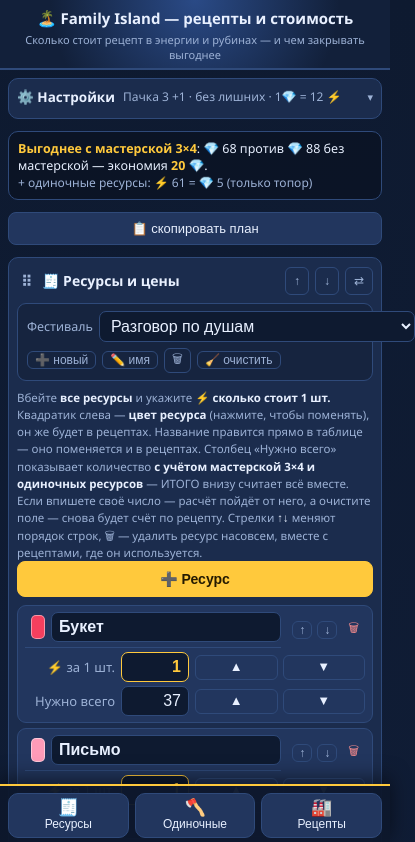
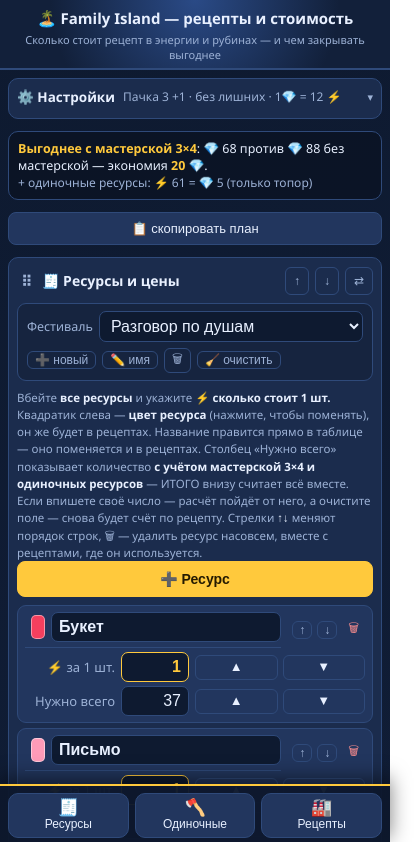
Before and after one commit to olgalunohod/family-island, a plain HTML site: page index.html in a window 390 px wide. Shown: the top 842 px of the page, 415 px wide, since content can reach past the window. Drawn offline with Linux system fonts and the light colour scheme.

Commit message:
Сборка 17.11 (2): длинные названия фестивалей больше не растягивают страницу

```diff
--- a/index.html
+++ b/index.html
@@ -1,6 +1,7 @@
 <!DOCTYPE html>
 <html lang="ru">
-<!-- версия: 2026-11-17 (1) — во вшитый набор добавлены три новых фестиваля: «Цифровой мир», «Истории Дня Независимости: Часть 4», «Разговор по душам» — всего 22 фестиваля, всё как в облаке;
+<!-- версия: 2026-11-17 (2) — исправлено: длинное название фестиваля («Истории Дня Независимости: Часть 4») растягивало список «Фестиваль» и страница уезжала вбок; теперь список всегда по ширине карточки, длинные названия подрезаются, а полное название видно при нажатии;
+2026-11-17 (1) — во вшитый набор добавлены три новых фестиваля: «Цифровой мир», «Истории Дня Независимости: Часть 4», «Разговор по душам» — всего 22 фестиваля, всё как в облаке;
 2026-11-09 (1) — из всех рецептов убрана строка «💎 игра просит» (она не заполнялась, данные в ней не потерялись — просто не показываются); значок 🗑 у рецепта теперь стоит на одной строке с названием (и на телефоне, и на компьютере); под общей суммой теперь сравнение двух вариантов сбора — с мастерской 3×4 и без неё; во вшитый набор добавлен фестиваль «Сигнал из будущего» — всего 19 фестивалей, всё как в облаке;
 2026-11-06 (1) — во вшитый набор добавлены пять новых фестивалей: «День урожая», «Парад индейки», «День роскоши», «Магия рынка», «Эпичный переезд» — всего 18 фестивалей, всё как в облаке;
 2026-11-03 (2) — вернула правки из истории облака: цены «Тайн Пампкинвании» (чеснок 38, тыква 54, роза 67, капля 79, перо 92) и переименование Чернила→Перо, цены «Трубы» (166) и «Книги» (204) в «Сказке о яблоке»; добавлена защита: если на этом устройстве данных заметно меньше, чем в облаке, сайт больше не отправляет их в облако (раньше сброшенное устройство могло затереть всё), вместо этого предлагает «⬇️ взять из облака», а при осознанном удалении есть кнопка «⬆️ всё равно отправить»; во вшитый набор добавлены фестивали «Спасти игру» и «Маски и пляски» — 13 фестивалей;
@@ -137,8 +138,8 @@ td.num,th.num{text-align:right;font-variant-numeric:tabular-nums}
 .nv:hover{color:var(--acc);border-color:var(--acc)}
 .festbar{display:flex;flex-wrap:wrap;gap:6px;align-items:center;margin:0 0 8px;padding:7px 9px;border:1px solid var(--line);border-radius:9px;background:rgba(0,0,0,.18)}
 #btnAddRes{display:block;width:100%;margin:0 0 8px;padding:9px;font-size:14px}
-.festbar label{display:flex;align-items:center;gap:6px;font-size:12.5px;color:var(--dim)}
-.festbar select{min-width:150px;flex:1 1 150px}
+.festbar label{display:flex;align-items:center;gap:6px;font-size:12.5px;color:var(--dim);min-width:0;max-width:100%}
+.festbar select{min-width:0;max-width:100%;flex:1 1 150px;text-overflow:ellipsis}
 .foldb{background:transparent;border:1px solid var(--line);color:var(--dim);border-radius:6px;padding:0 7px;font-size:11px;cursor:pointer}
 .foldb:hover{color:var(--acc);border-color:var(--acc)}
 .foldline{font-size:12px;color:var(--dim);margin-top:5px}
@@ -221,6 +222,8 @@ footer{text-align:center;color:var(--dim);font-size:11px;padding:4px 0 26px}
   .box h2 button{padding:6px 8px}
   .note{font-size:11.5px;line-height:1.5}
   .setbar{gap:6px 12px;font-size:12px}
+  .festbar label{flex:1 1 100%;min-width:0}
+  .festbar select{width:100%}
 
   /* настройки свернуты в одну строку — показать можно тапом */
   #setFold{display:flex;align-items:center;gap:4px 8px;flex-wrap:wrap;margin-bottom:3px}
@@ -428,7 +431,7 @@ footer{text-align:center;color:var(--dim);font-size:11px;padding:4px 0 26px}
       <button id="syncDis" style="display:none">Отключить</button>
     </div>
     <p class="note">Ключ — как пароль: у кого он есть, тот может читать и менять ваши данные. Другу синхронизация не нужна: без ключа данные остаются локальными.</p>
-    <p class="note muted" id="syncBuild" style="font-size:11px">сборка 17.11 (1)</p>
+    <p class="note muted" id="syncBuild" style="font-size:11px">сборка 17.11 (2)</p>
     </div>
   </div>
 
```
